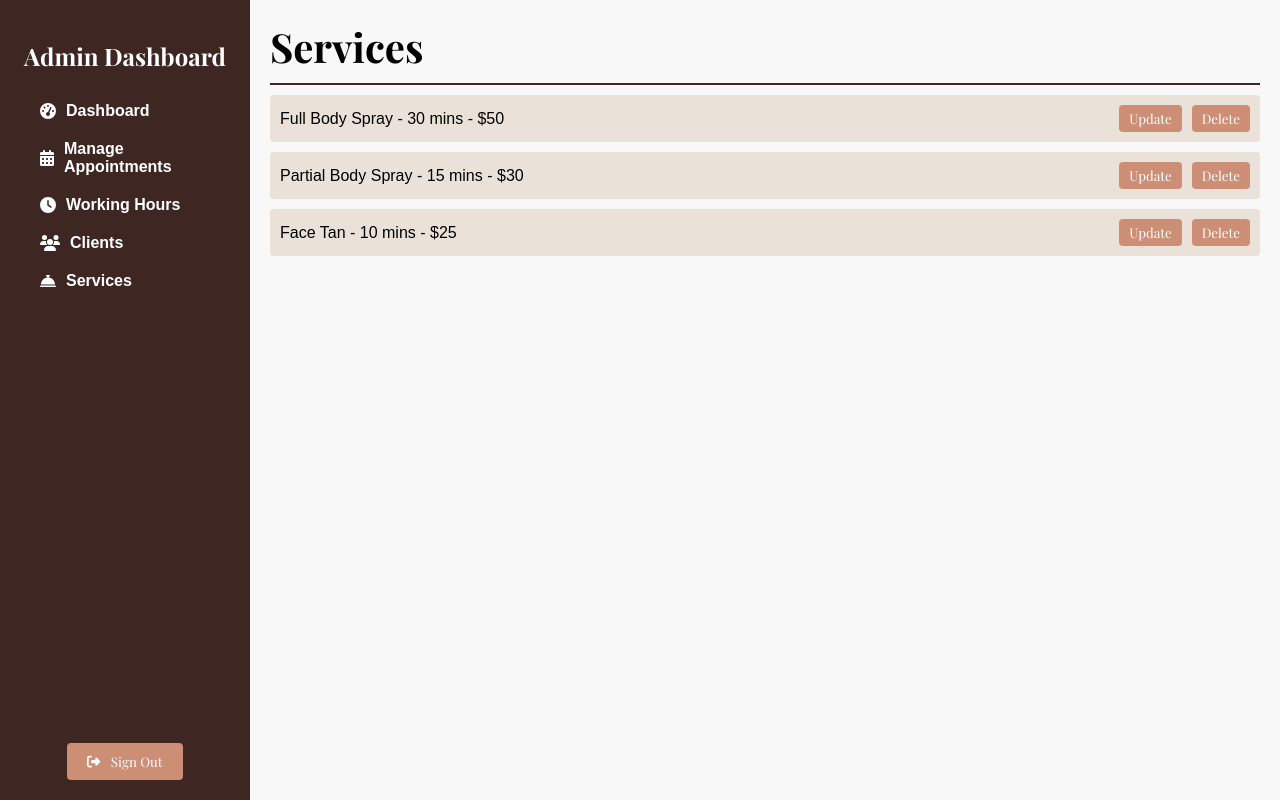
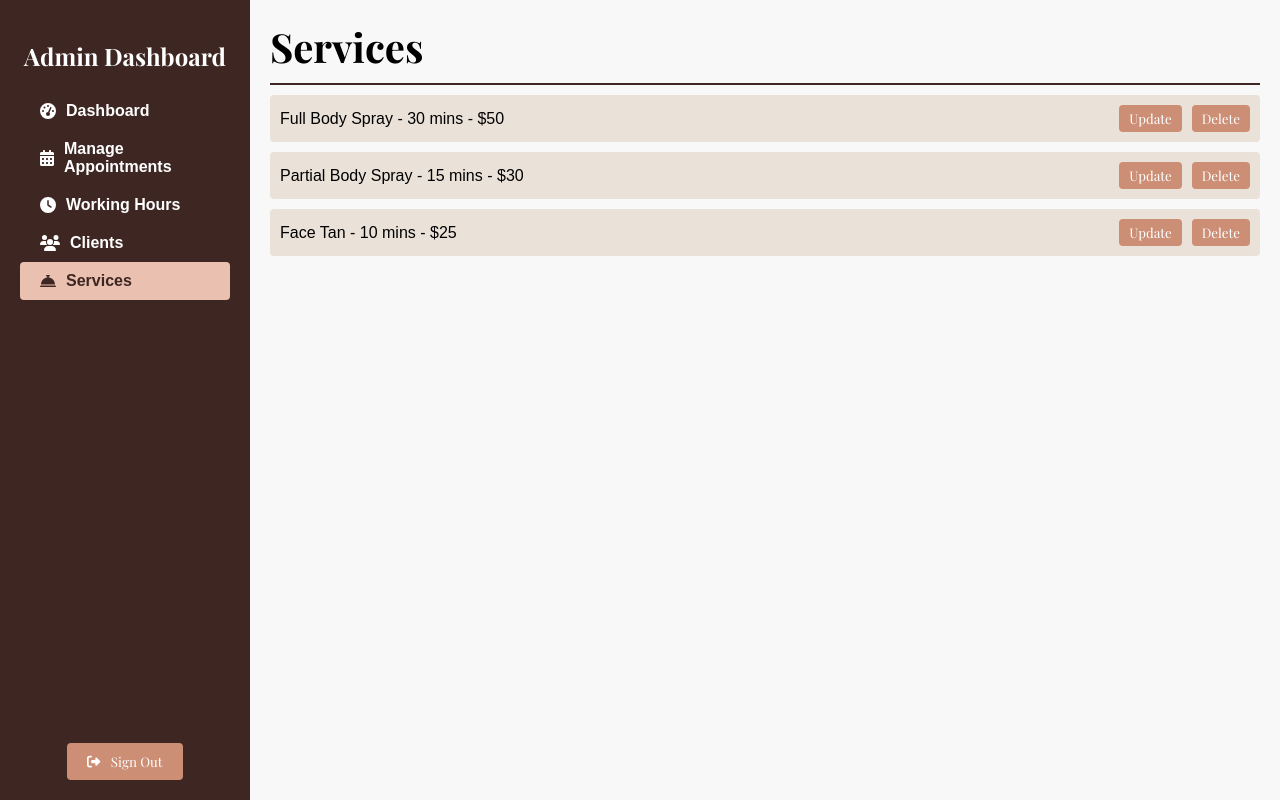
Before and after one commit to grantrisk/coastal-glo-mobile, a Next.js app: page /admin/services in a window 1280 px wide. Built offline with nearby package versions, Linux system fonts and the light colour scheme; no server answers; sample sign-in values are in the browser's storage.

Commit message:
feat: active link css

```diff
--- a/app/(admin)/layout.tsx
+++ b/app/(admin)/layout.tsx
@@ -4,7 +4,7 @@ import React, { useEffect, useState } from "react";
 import styles from "../../styles/AdminDashboard.module.css";
 import { onAuthStateChanged, signOut, User } from "firebase/auth";
 import { auth } from "../lib/firebase";
-import { useRouter } from "next/navigation";
+import { useRouter, usePathname } from "next/navigation";
 import Link from "next/link";
 import { FontAwesomeIcon } from "@fortawesome/react-fontawesome";
 import {
@@ -22,6 +22,7 @@ export default function AdminLayout({
   children: React.ReactNode;
 }>) {
   const navigation = useRouter();
+  const pathname = usePathname();
   const [user, setUser] = useState<User | null>(null);
   const [loading, setLoading] = useState(true);
 
@@ -58,27 +59,43 @@ export default function AdminLayout({
           <h1 className={styles.dashboardTitle}>Admin Dashboard</h1>
           <ul>
             <Link href={"/admin"} prefetch>
-              <li>
+              <li className={pathname === "/admin" ? styles.activeLink : ""}>
                 <FontAwesomeIcon icon={faTachometerAlt} /> Dashboard
               </li>
             </Link>
             <Link href={"/admin/appointments"} prefetch>
-              <li>
+              <li
+                className={
+                  pathname === "/admin/appointments" ? styles.activeLink : ""
+                }
+              >
                 <FontAwesomeIcon icon={faCalendarAlt} /> Manage Appointments
               </li>
             </Link>
             <Link href={"/admin/workinghours"} prefetch>
-              <li>
+              <li
+                className={
+                  pathname === "/admin/workinghours" ? styles.activeLink : ""
+                }
+              >
                 <FontAwesomeIcon icon={faClock} /> Working Hours
               </li>
             </Link>
             <Link href={"/admin/clients"} prefetch>
-              <li>
+              <li
+                className={
+                  pathname === "/admin/clients" ? styles.activeLink : ""
+                }
+              >
                 <FontAwesomeIcon icon={faUsers} /> Clients
               </li>
             </Link>
             <Link href={"/admin/services"} prefetch>
-              <li>
+              <li
+                className={
+                  pathname === "/admin/services" ? styles.activeLink : ""
+                }
+              >
                 <FontAwesomeIcon icon={faConciergeBell} /> Services
               </li>
             </Link>
--- a/styles/AdminDashboard.module.css
+++ b/styles/AdminDashboard.module.css
@@ -45,6 +45,12 @@
 
 .dashboardNav li svg {
   margin-right: 10px;
+}
+
+.dashboardNav .activeLink {
+  background-color: var(--color-secondary);
+  color: var(--dark-espresso);
+  border-radius: 4px;
 }
 
 .dashboardNav button {
```
